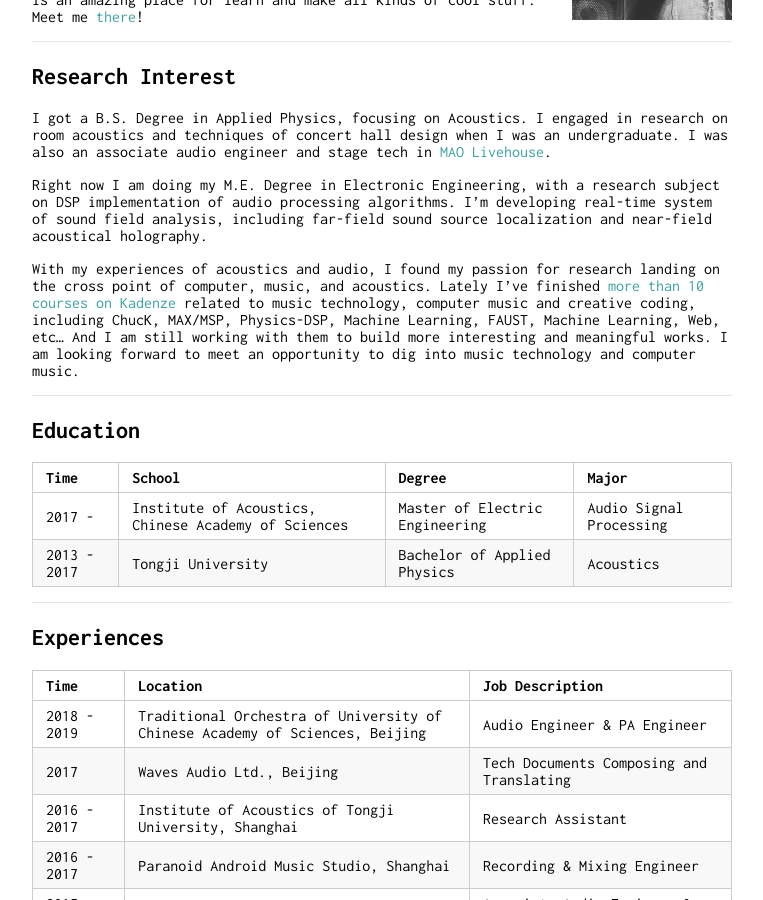
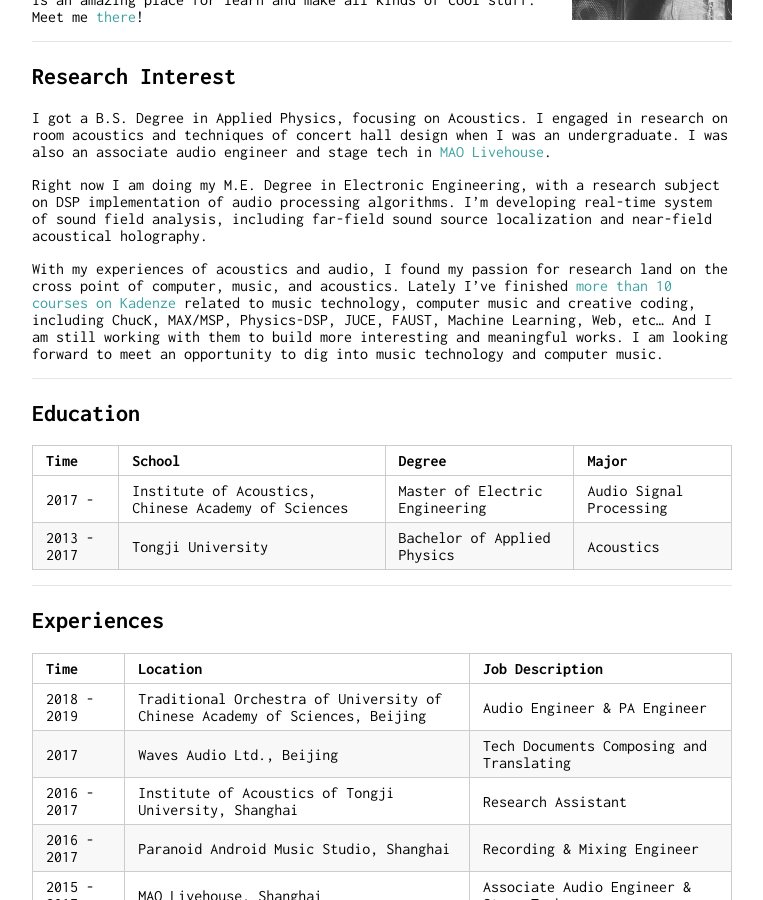
Before and after one commit to Paranoid2droid/cv, a Jekyll site: the page built from index.md, in a window 1280 px wide and 900 px high, scrolled down 386 px. Shown: the whole window, without its empty margins (258-1021 px from the left). Built offline with Jekyll 4.4.1, drawn with Linux system fonts in a browser that asks for light colours.

Commit message:
fix typo

```diff
--- a/index.md
+++ b/index.md
@@ -23,7 +23,7 @@ I got a B.S. Degree in Applied Physics, focusing on Acoustics. I engaged in rese
 
 Right now I am doing my M.E. Degree in Electronic Engineering, with a research subject on DSP implementation of audio processing algorithms. I'm developing real-time system of sound field analysis, including far-field sound source localization and near-field acoustical holography.
 
-With my experiences of acoustics and audio, I found my passion for research landing on the cross point of computer, music, and acoustics. Lately I've finished [more than 10 courses on Kadenze](https://www.kadenze.com/users/zhe-zhang#tab-certificates){:target="_blank"} related to music technology, computer music and creative coding, including ChucK, MAX/MSP, Physics-DSP, Machine Learning, FAUST, Machine Learning, Web, etc... And I am still working with them to build more interesting and meaningful works. I am looking forward to meet an opportunity to dig into music technology and computer music.
+With my experiences of acoustics and audio, I found my passion for research land on the cross point of computer, music, and acoustics. Lately I've finished [more than 10 courses on Kadenze](https://www.kadenze.com/users/zhe-zhang#tab-certificates){:target="_blank"} related to music technology, computer music and creative coding, including ChucK, MAX/MSP, Physics-DSP, JUCE, FAUST, Machine Learning, Web, etc... And I am still working with them to build more interesting and meaningful works. I am looking forward to meet an opportunity to dig into music technology and computer music.
 
 ---
 
```
